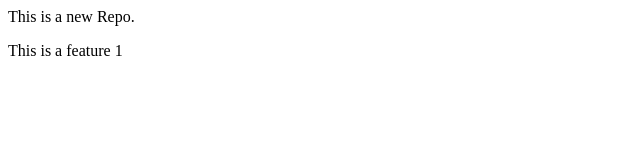
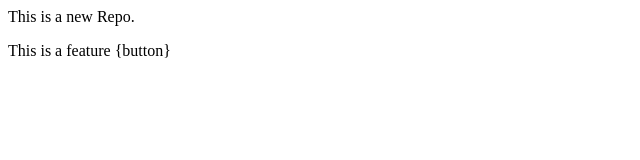
Before and after one commit to AbdullahKhamoor/Gitprc, a plain HTML site: page index.html in a window 1280 px wide. Shown: the full height of the page, 0-640 px from the left. Drawn offline with Linux system fonts and the light colour scheme.

```diff
--- a/index.html
+++ b/index.html
@@ -1,2 +1,2 @@
 <p>This is a new Repo. </p>
-<p>This is a feature 1</p>
+<p>This is a feature {button}</p>
```
